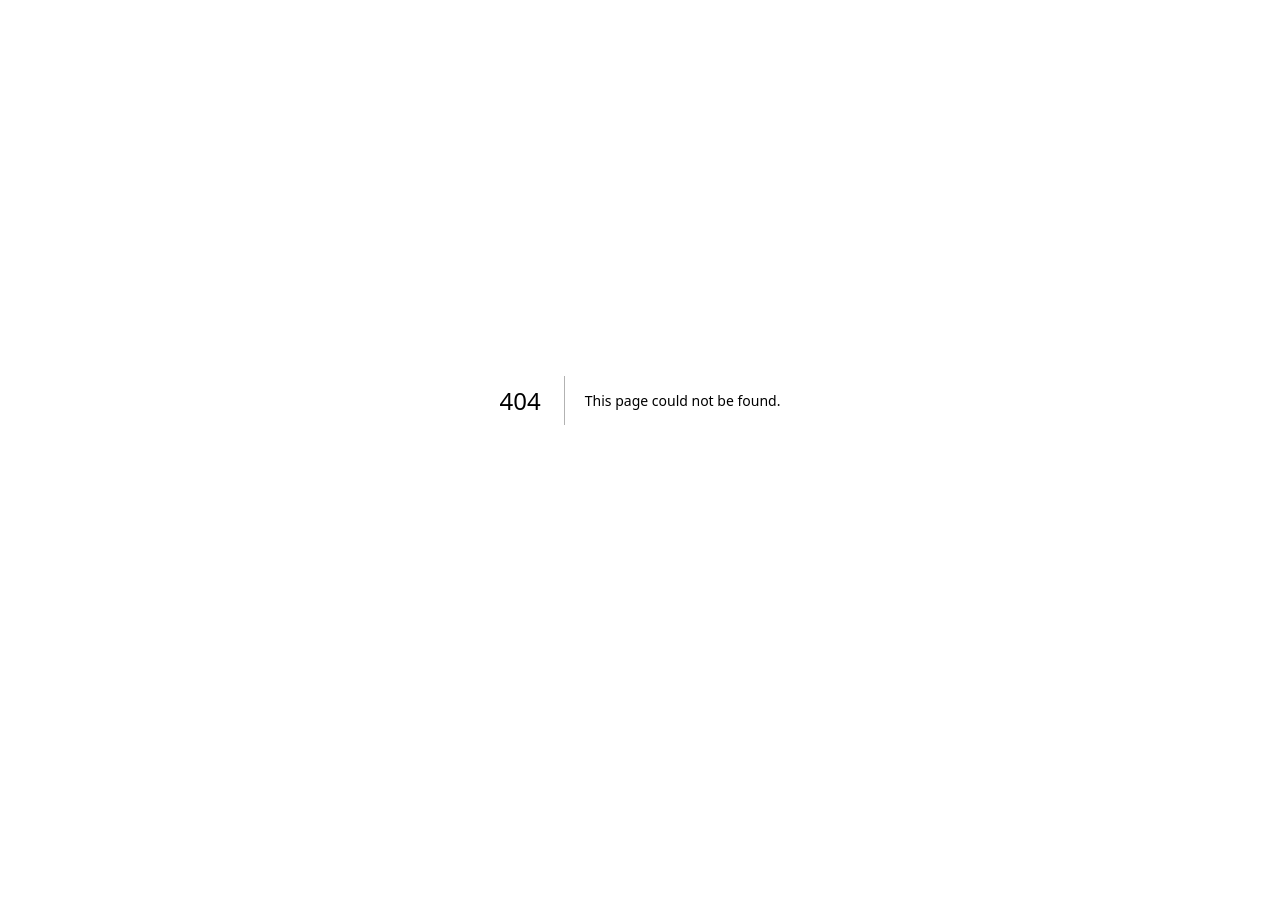
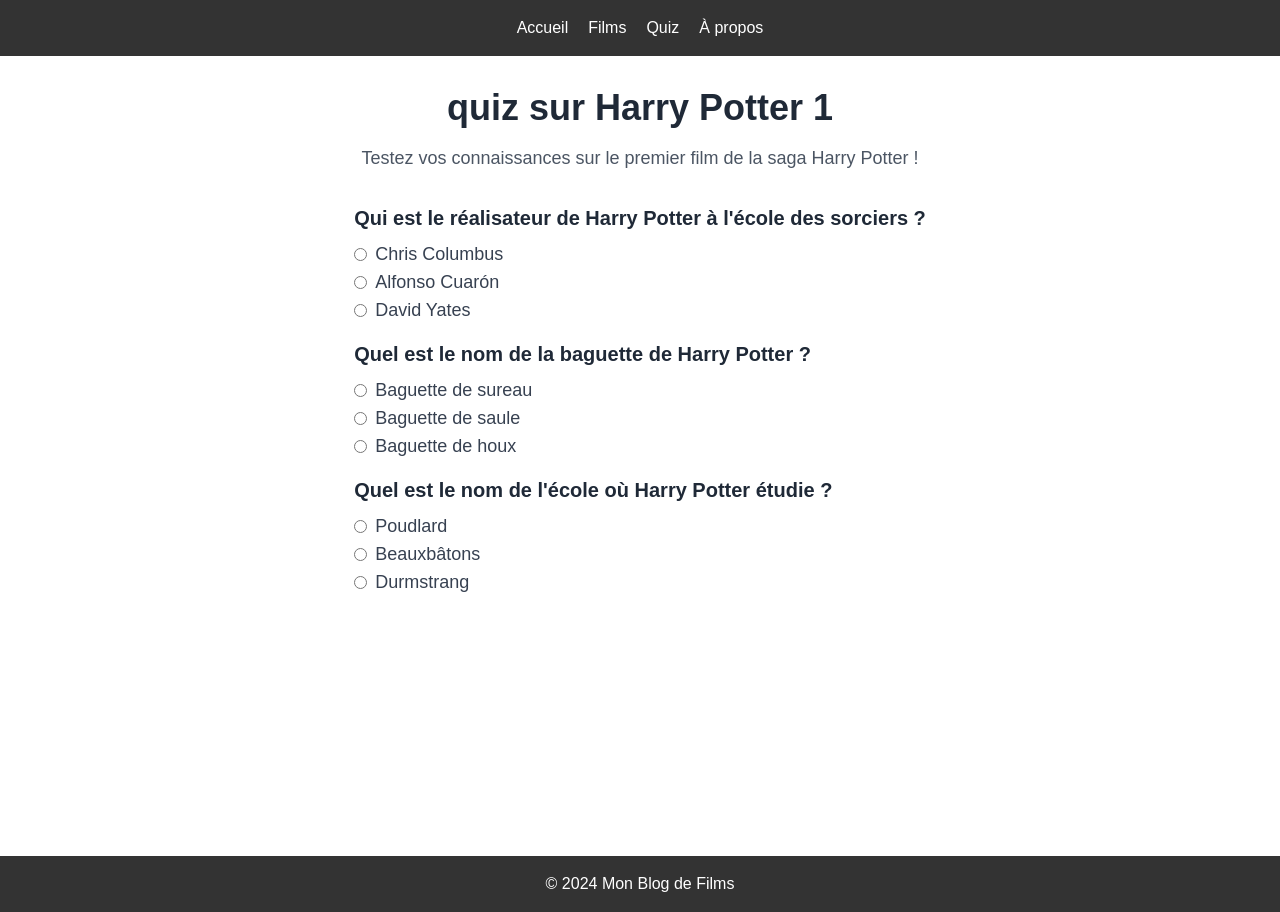
Before and after one commit to Suiidh/movie-scope, a Next.js app: page /quiz/harry-potter-1 in a window 1280 px wide. Before the commit this address had no page. Before the commit the page ends 800 px from the top, so only its background shows below. Built offline with nearby package versions, Linux system fonts and the light colour scheme.

Commit message:
création du 1er quiz avec route dynamique

```diff
--- a/src/app/Quiz/page.tsx
+++ /dev/null
@@ -1,12 +0,0 @@
-import Layout from '../components/Layout';
-
-export default function About() {
-    return (
-        <Layout>
-            <div className="container">
-                <h1 className="text-4xl font-bold text-gray-800 text-center">Quiz</h1>
-                <p className="text-lg text-gray-600 text-center mt-4">Tester votre culture cinématographique</p>
-            </div>
-        </Layout>
-    );
-}
--- a/src/app/components/Navbar.tsx
+++ b/src/app/components/Navbar.tsx
@@ -18,7 +18,7 @@
             </Link>
           </li>
           <li>
-            <Link href="/Quiz" style={{color: 'white', textDecoration: 'none'}}>
+            <Link href="/quiz" style={{color: 'white', textDecoration: 'none'}}>
               Quiz
             </Link>
           </li>
--- /dev/null
+++ b/src/app/data/quizz.ts
@@ -0,0 +1,27 @@
+// data/quizzes.ts
+export const quizz = [
+    {
+        id: 'harry-potter-1',
+        title: 'quiz sur Harry Potter 1',
+        description: 'Testez vos connaissances sur le premier film de la saga Harry Potter !',
+        imageUrl: 'https://fr.web.img6.acsta.net/c_310_420/pictures/18/07/02/17/25/3643090.jpg',  // Image du film
+        questions: [
+            {
+                question: 'Qui est le réalisateur de Harry Potter à l\'école des sorciers ?',
+                options: ['Chris Columbus', 'Alfonso Cuarón', 'David Yates'],
+                answer: 'Chris Columbus'
+            },
+            {
+                question: 'Quel est le nom de la baguette de Harry Potter ?',
+                options: ['Baguette de sureau', 'Baguette de saule', 'Baguette de houx'],
+                answer: 'Baguette de saule'
+            },
+            {
+                question: 'Quel est le nom de l\'école où Harry Potter étudie ?',
+                options: ['Poudlard', 'Beauxbâtons', 'Durmstrang'],
+                answer: 'Poudlard'
+            },
+            // Ajoute d'autres questions ici
+        ]
+    }
+];
--- /dev/null
+++ b/src/app/quiz/[id]/page.tsx
@@ -0,0 +1,54 @@
+// src/app/quiz/[id]/page.tsx
+
+'use client';  // Indique que ce fichier est un composant client
+
+import { usePathname } from 'next/navigation';  // Utilisation de next/navigation
+import { quizz } from '../../data/quizz';  // Assurez-vous que le chemin vers le fichier est correct
+import Layout from '../../components/Layout';  // Assurez-vous que le chemin vers le Layout est correct
+
+const QuizPage = () => {
+    const pathname = usePathname();  // Pour obtenir le chemin de l'URL
+
+    // Extraire l'ID de l'URL, par exemple, /quiz/harry-potter-1
+    const id = pathname?.split('/').pop();  // Extraire l'ID de l'URL dynamique
+
+    // Trouver le quiz correspondant à l'ID
+    const quiz = quizz.find(q => q.id === id);
+
+    if (!quiz) {
+        return <div>Quiz introuvable</div>;
+    }
+
+    return (
+        <Layout>
+            <div className="flex flex-col items-center min-h-screen">
+                <h1 className="text-4xl font-bold text-gray-800 mt-8">{quiz.title}</h1>
+                <p className="text-lg text-gray-600 text-center mt-4">{quiz.description}</p>
+
+                <div className="mt-8">
+                    {quiz.questions.map((question, index) => (
+                        <div key={index} className="mb-4">
+                            <h3 className="text-xl font-bold text-gray-800">{question.question}</h3>
+                            <div className="mt-2">
+                                {question.options.map((option, idx) => (
+                                    <div key={idx} className="flex items-center">
+                                        <input
+                                            type="radio"
+                                            id={`q${index}-option${idx}`}
+                                            name={`q${index}`}
+                                            value={option}
+                                            className="mr-2"
+                                        />
+                                        <label htmlFor={`q${index}-option${idx}`} className="text-lg text-gray-700">{option}</label>
+                                    </div>
+                                ))}
+                            </div>
+                        </div>
+                    ))}
+                </div>
+            </div>
+        </Layout>
+    );
+};
+
+export default QuizPage;
--- /dev/null
+++ b/src/app/quiz/page.tsx
@@ -0,0 +1,30 @@
+// src/app/quiz/page.tsx
+import Layout from '../components/Layout';
+import Link from 'next/link';  // Utilisation de Link pour la navigation
+import { quizz } from '../data/quizz';  // Importation des données des quiz
+
+export default function QuizPage() {
+    return (
+        <Layout>
+            <div className="flex flex-col items-center min-h-screen">
+                <h1 className="text-4xl font-bold text-gray-800 mt-8">Quiz</h1>
+                <p className="text-lg text-gray-600 text-center mt-4">Testez vos connaissances cinématographiques</p>
+
+                <div className="mt-8">
+                    {quizz.map(quiz => (
+                        <div key={quiz.id} className="group relative">
+                            {/* Utilisation correcte de Link sans la balise <a> */}
+                            <Link href={`/quiz/${quiz.id}`} passHref>
+                                <img
+                                    src={quiz.imageUrl}
+                                    alt={quiz.title}
+                                    className="w-48 h-64 object-cover transition-all duration-300 transform group-hover:scale-110 group-hover:shadow-2xl group-hover:shadow-gray-700"
+                                />
+                            </Link>
+                        </div>
+                    ))}
+                </div>
+            </div>
+        </Layout>
+    );
+}
```
Also changed, not shown: src/app/quiz/layout.tsx (renamed from src/app/Quiz/layout.tsx).
